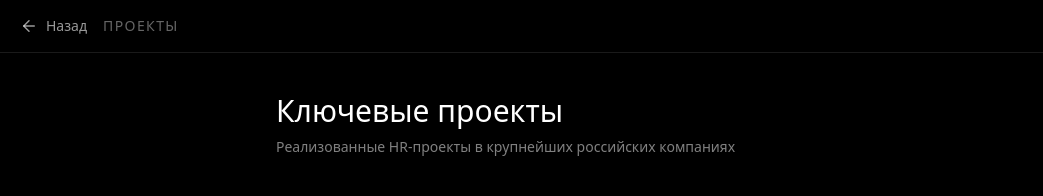
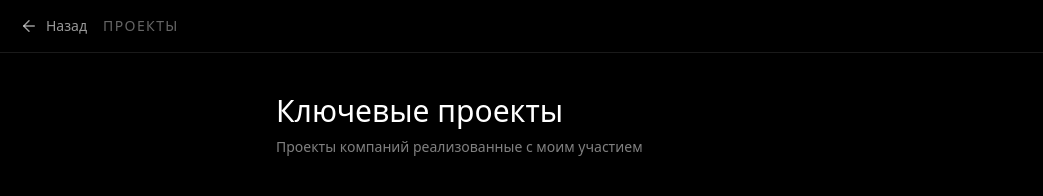
Before and after one commit to pr-poehali-dev/project-rocket-2023, a React (Vite) app: page /projects in a window 1280 px wide. Shown: the top 196 px of the page, without its empty margins (0-1043 px from the left). Built offline with nearby package versions, Linux system fonts and the light colour scheme; grey boxes are pictures that could not be loaded.

Commit message:
feat: обновить подпись ключевых проектов

```diff
--- a/src/pages/Projects.tsx
+++ b/src/pages/Projects.tsx
@@ -55,7 +55,7 @@ export default function Projects() {
       <div className="mx-auto max-w-3xl px-5 py-10">
         <h1 className="mb-2 text-3xl font-light">Ключевые проекты</h1>
         <p className="mb-10 text-sm text-white/50">
-          Реализованные HR-проекты в крупнейших российских компаниях
+          Проекты компаний реализованные с моим участием
         </p>
 
         <div className="flex flex-col gap-8">
```
